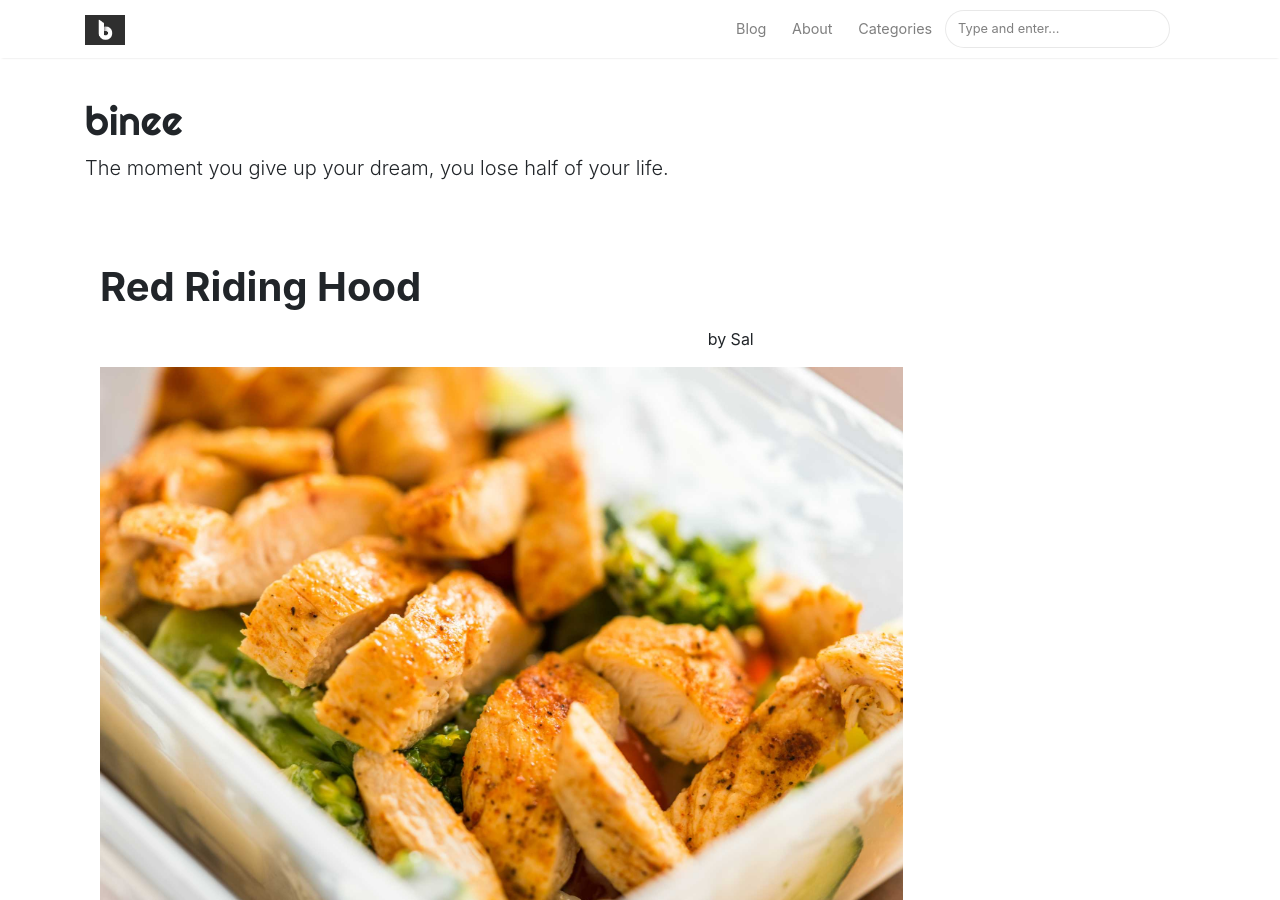
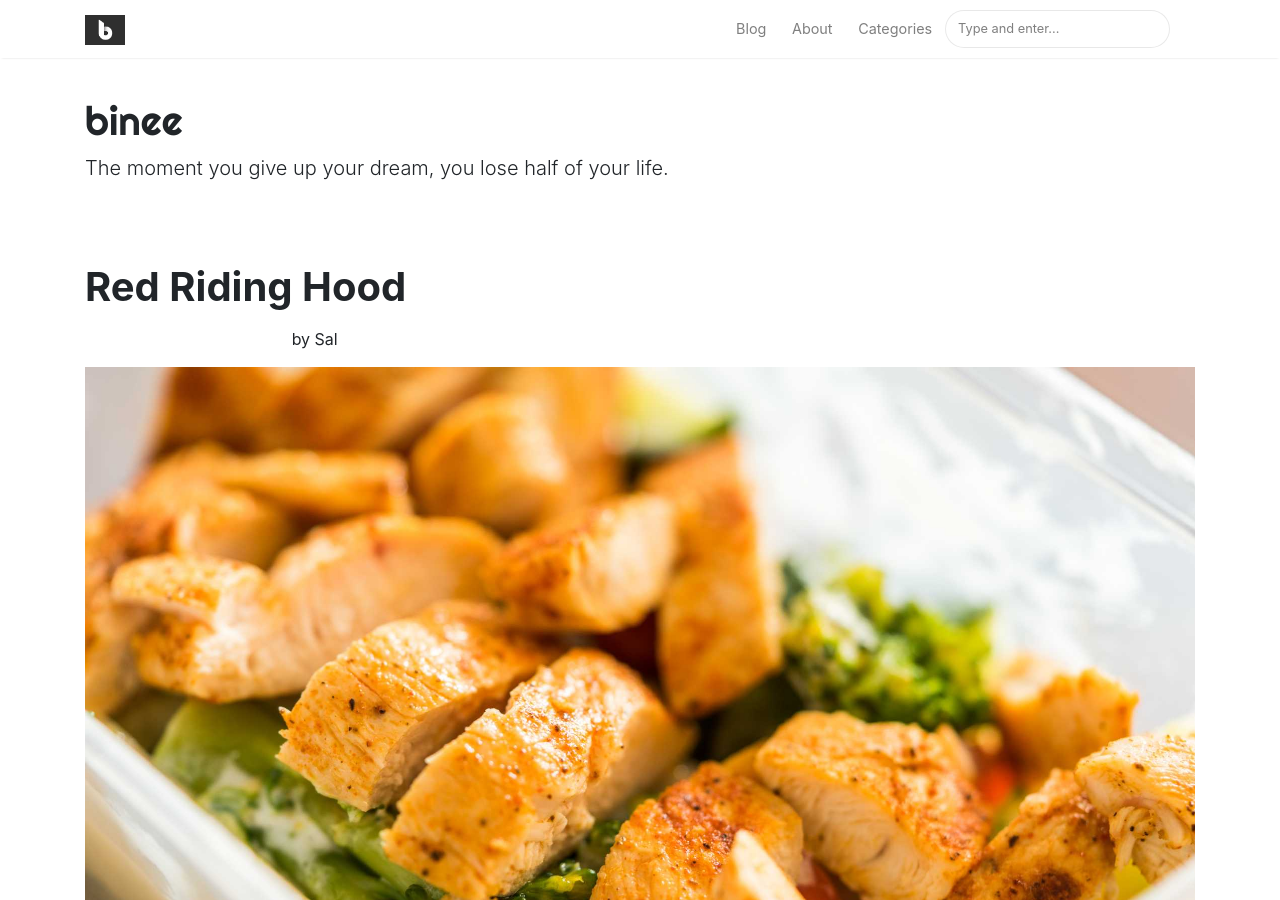
Before and after one commit to binee108/binee108.github.io, a Jekyll site: the page built from _posts/2018-01-12-red-riding.md, in a window 1280 px wide and 900 px high. Built offline with Jekyll 4.4.1, drawn with Linux system fonts in a browser that asks for light colours; nearby versions of some CDN libraries; comment, search, counter and statistics services are not loaded.

Commit message:
change post magin

```diff
--- a/_layouts/post.html
+++ b/_layouts/post.html
@@ -18,7 +18,7 @@ post_class: post-template
         <!-- Post -->
         {% assign author = site.authors[page.author] %}
 
-        <div class="col-md-9 flex-first flex-md-unordered">
+        <!-- <div class="col-md-9 flex-first flex-md-unordered"> -->
             <div class="mainheading">
 
                 <!-- Author Box -->
@@ -134,7 +134,7 @@ post_class: post-template
             </div>
             <!-- End Categories -->
 
-        </div>
+        <!-- </div> -->
         <!-- End Post -->
 
     </div>
```
